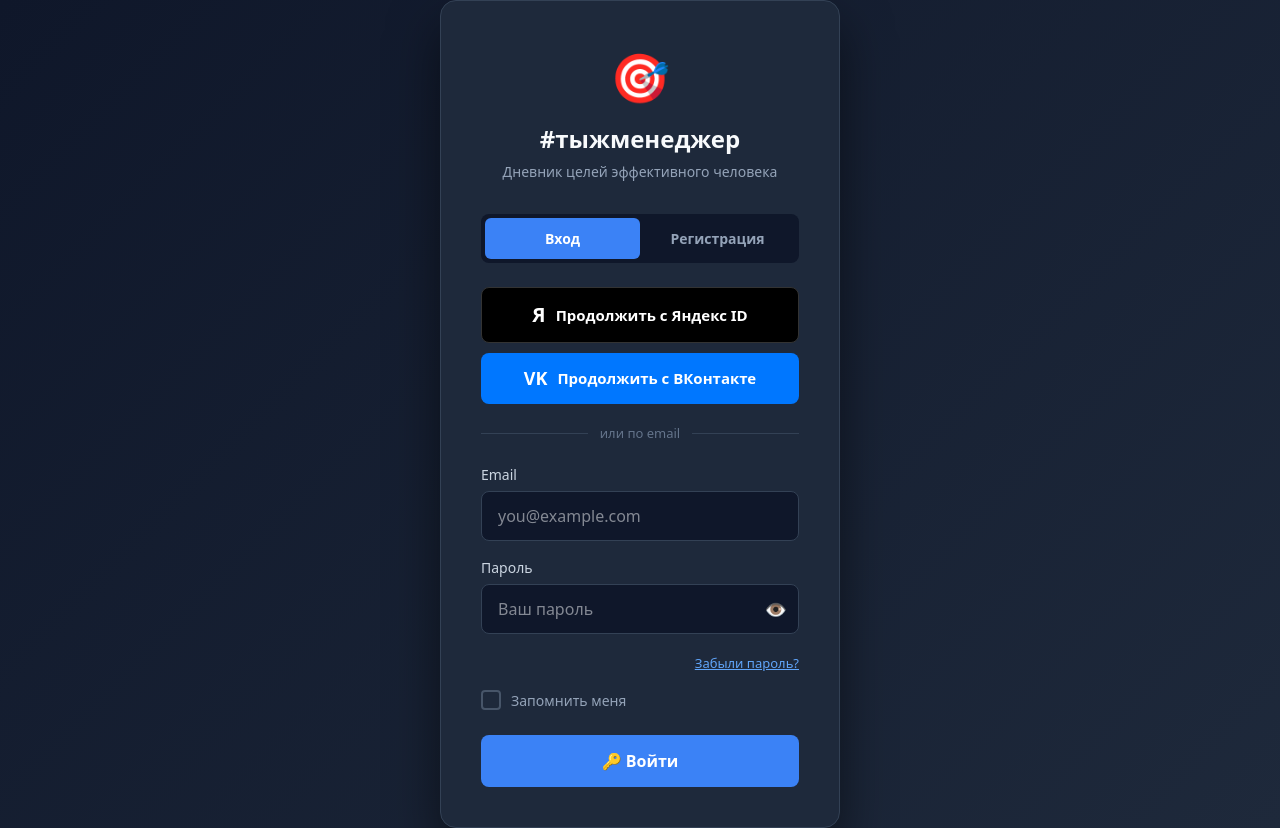
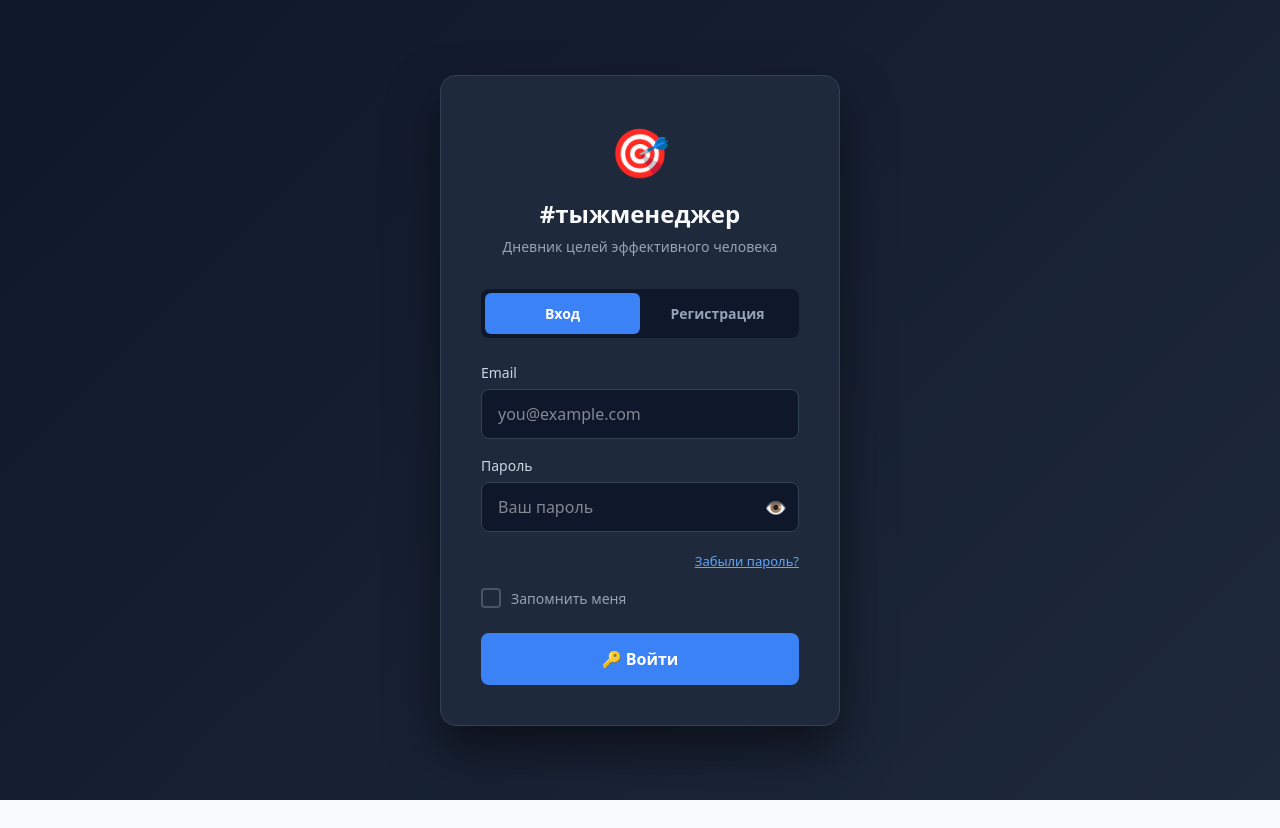
Before and after one commit to seregablade34-ship-it/tyzhmanager, a React (Vite) app: page /ai-chat in a window 1280 px wide. After the commit the page ends 800 px from the top, so only its background shows below. Built offline with nearby package versions, Linux system fonts and the light colour scheme.

Commit message:
fix: убран OAuth, починена загрузка истории чата (desc+reverse), limit=30

```diff
--- a/src/App.tsx
+++ b/src/App.tsx
@@ -20,7 +20,6 @@
 import AiChatPage from './pages/AiChatPage'
 import LoginPage from './pages/LoginPage'
 import ResetPasswordPage from './pages/ResetPasswordPage'
-import OAuthCallback from './pages/OAuthCallback'
 import Onboarding from './components/Onboarding'
 
 const ONBOARDING_KEY = 'tyzhmanager_onboarding_done'
@@ -89,19 +88,6 @@
     setShowOnboarding(false)
   }
 
-  // ─── OAuth Callback — проверяем И pathname И параметры URL ───
-  const _sp = new URLSearchParams(window.location.search)
-  const isOAuthCallback =
-    window.location.pathname === '/auth/callback' ||
-    (_sp.has('code') && _sp.has('state'))
-
-  console.log('[App] pathname:', window.location.pathname, 'isOAuth:', isOAuthCallback)
-
-  if (isOAuthCallback) {
-    console.log('[App] >>> Rendering OAuthCallback')
-    return <OAuthCallback />
-  }
-
   if (loading) {
     return (
       <div style={{
@@ -146,7 +132,7 @@
             <Route path="/settings" element={<SettingsPage />} />
             <Route path="/about" element={<AboutPage />} />
             <Route path="/instruction" element={<InstructionPage />} />
-          <Route path="/ai-chat" element={<AiChatPage />} />
+            <Route path="/ai-chat" element={<AiChatPage />} />
           </Route>
         </Routes>
       </BrowserRouter>
--- a/src/pages/AiChatPage.tsx
+++ b/src/pages/AiChatPage.tsx
@@ -56,12 +56,12 @@
       const { data: { session } } = await supabase.auth.getSession()
       if (!session) return []
       const res = await fetch(
-        'https://api.tyzhmanager.ru/rest/v1/ai_messages?select=id,role,content,created_at&order=created_at.asc&limit=50',
+        'https://api.tyzhmanager.ru/rest/v1/ai_messages?select=id,role,content,created_at&order=created_at.desc&limit=50',
         { headers: { 'Authorization': 'Bearer ' + session.access_token, 'apikey': 'eyJhbGciOiJIUzI1NiIsInR5cCI6IkpXVCJ9.eyJyb2xlIjoiYW5vbiIsImlzcyI6InN1cGFiYXNlIiwiaWF0IjoxNzg0NzkzNjAwLCJleHAiOjIxMDAzNTUyMDB9.YN12BmGtEz18Whpwl3HaxrJhLJ1Z8sXMAEkXC-6wb-M' } }
       )
       if (res.ok) {
         const data = await res.json()
-        if (Array.isArray(data)) { setMessages(data); return data }
+        if (Array.isArray(data)) { const sorted = [...data].reverse(); setMessages(sorted); return sorted }
       }
     } catch (e) { console.error('History load error:', e) }
     finally { setHistoryLoading(false) }
--- a/src/pages/LoginPage.tsx
+++ b/src/pages/LoginPage.tsx
@@ -1,6 +1,5 @@
 // ==========================================
-// СТРАНИЦА ВХОДА / РЕГИСТРАЦИИ /
-// Восстановление пароля + OAuth (Яндекс, ВК)
+// СТРАНИЦА ВХОДА / РЕГИСТРАЦИИ / Восстановление пароля
 // ==========================================
 import { useState } from 'react'
 import { supabase } from '../lib/supabase'
@@ -10,30 +9,6 @@
 }
 
 type Mode = 'login' | 'register' | 'reset'
-
-// ─── OAuth ───
-const REDIRECT_URI = window.location.origin + '/auth/callback'
-
-const YANDEX_URL = 'https://oauth.yandex.ru/authorize?' + new URLSearchParams({
-  response_type: 'code',
-  client_id: 'd251a207858f4689b56bb1ad417798c8',
-  redirect_uri: REDIRECT_URI,
-  state: 'yandex',
-}).toString()
-
-// ─── PKCE helpers для VK ID ───
-function generateCodeVerifier(): string {
-  const arr = new Uint8Array(32)
-  crypto.getRandomValues(arr)
-  return btoa(String.fromCharCode(...arr))
-    .replace(/\+/g, '-').replace(/\//g, '_').replace(/=/g, '')
-}
-
-async function generateCodeChallenge(verifier: string): Promise<string> {
-  const hash = await crypto.subtle.digest('SHA-256', new TextEncoder().encode(verifier))
-  return btoa(String.fromCharCode(...new Uint8Array(hash)))
-    .replace(/\+/g, '-').replace(/\//g, '_').replace(/=/g, '')
-}
 
 export default function LoginPage({ onLogin }: Props) {
   const [mode, setMode] = useState<Mode>('login')
@@ -105,30 +80,6 @@
       }
     } finally {
       setLoading(false)
-    }
-  }
-
-  // ─── OAuth ───
-  async function handleOAuth(provider: 'yandex' | 'vk') {
-    if (provider === 'yandex') {
-      window.location.href = YANDEX_URL
-    } else {
-      // VK ID — нужен PKCE
-      const codeVerifier = generateCodeVerifier()
-      const codeChallenge = await generateCodeChallenge(codeVerifier)
-      localStorage.setItem('vk_code_verifier', codeVerifier)
-
-      const vkUrl = 'https://id.vk.com/authorize?' + new URLSearchParams({
-        response_type: 'code',
-        client_id: '54713210',
-        redirect_uri: REDIRECT_URI,
-        state: 'vk',
-        scope: 'email vkid.personal_info',
-        code_challenge: codeChallenge,
-        code_challenge_method: 'S256',
-      }).toString()
-
-      window.location.href = vkUrl
     }
   }
 
@@ -223,7 +174,7 @@
           </>
         ) : (
           <>
-            {/* Переключатель */}
+            {/* Переключатель Вход / Регистрация */}
             <div style={{ display: 'flex', background: '#0f172a', borderRadius: 8, padding: 4, marginBottom: 24 }}>
               <button onClick={() => switchMode('login')} style={{
                 flex: 1, padding: '10px 0', border: 'none', borderRadius: 6, cursor: 'pointer',
@@ -237,37 +188,6 @@
                 background: mode === 'register' ? '#3b82f6' : 'transparent',
                 color: mode === 'register' ? '#fff' : '#94a3b8',
               }}>Регистрация</button>
-            </div>
-
-            {/* OAuth */}
-            <div style={{ marginBottom: 20 }}>
-              <button onClick={() => handleOAuth('yandex')} style={{
-                width: '100%', padding: '12px 0', marginBottom: 10,
-                background: '#000', color: '#fff', border: '1px solid #333',
-                borderRadius: 8, fontSize: 15, fontWeight: 600,
-                cursor: 'pointer', display: 'flex', alignItems: 'center',
-                justifyContent: 'center', gap: 10, transition: 'opacity 0.2s',
-              }}>
-                <span style={{ fontSize: 20 }}>Я</span>
-                Продолжить с Яндекс ID
-              </button>
-              <button onClick={() => handleOAuth('vk')} style={{
-                width: '100%', padding: '12px 0',
-                background: '#0077FF', color: '#fff', border: 'none',
-                borderRadius: 8, fontSize: 15, fontWeight: 600,
-                cursor: 'pointer', display: 'flex', alignItems: 'center',
-                justifyContent: 'center', gap: 10, transition: 'opacity 0.2s',
-              }}>
-                <span style={{ fontSize: 18 }}>VK</span>
-                Продолжить с ВКонтакте
-              </button>
-            </div>
-
-            {/* Разделитель */}
-            <div style={{ display: 'flex', alignItems: 'center', marginBottom: 20, gap: 12 }}>
-              <div style={{ flex: 1, height: 1, background: '#334155' }} />
-              <span style={{ color: '#64748b', fontSize: 13 }}>или по email</span>
-              <div style={{ flex: 1, height: 1, background: '#334155' }} />
             </div>
 
             {/* Форма */}
@@ -292,6 +212,7 @@
                   </button>
                 </div>
               </div>
+
               {mode === 'login' && (
                 <div style={{ marginBottom: 16, textAlign: 'right' }}>
                   <button type="button" onClick={() => switchMode('reset')} style={{
@@ -300,6 +221,7 @@
                   }}>Забыли пароль?</button>
                 </div>
               )}
+
               {mode === 'register' && (
                 <div style={{ display: 'flex', alignItems: 'flex-start', marginBottom: 16,
                   cursor: 'pointer', gap: 10 }} onClick={() => setAgreeTerms(!agreeTerms)}>
@@ -324,6 +246,7 @@
                   </span>
                 </div>
               )}
+
               {mode === 'login' && (
                 <div style={{ display: 'flex', alignItems: 'center', marginBottom: 24,
                   cursor: 'pointer' }} onClick={() => setRememberMe(!rememberMe)}>
@@ -340,12 +263,14 @@
                   </span>
                 </div>
               )}
+
               {error && (
                 <div style={{ background: '#7f1d1d', border: '1px solid #dc2626', borderRadius: 8,
                   padding: '10px 14px', marginBottom: 16, color: '#fecaca', fontSize: 14 }}>
                   ⚠️ {error}
                 </div>
               )}
+
               <button type="submit" disabled={loading} style={{
                 width: '100%', padding: '14px 0',
                 background: loading ? '#1e40af' : '#3b82f6',
```
Also changed, not shown: src/pages/OAuthCallback.tsx (deleted, +0 -96 lines).
